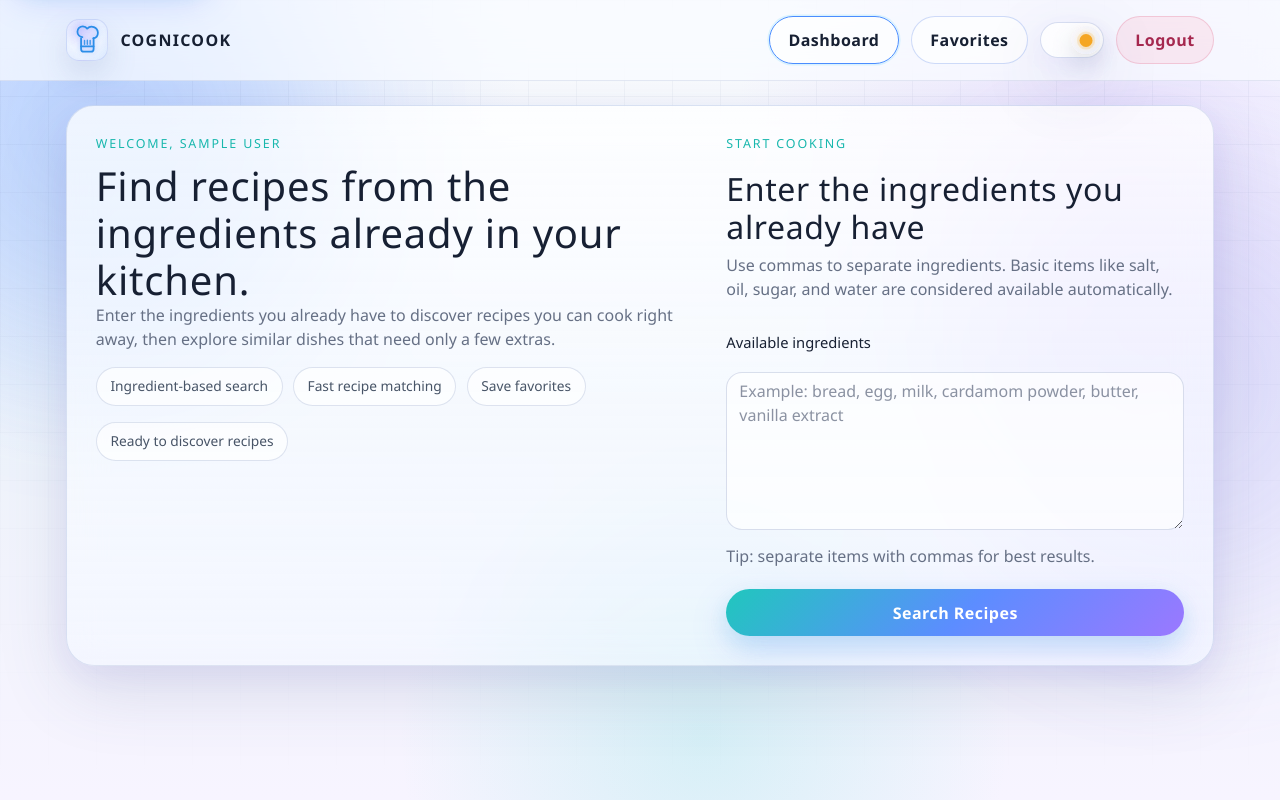
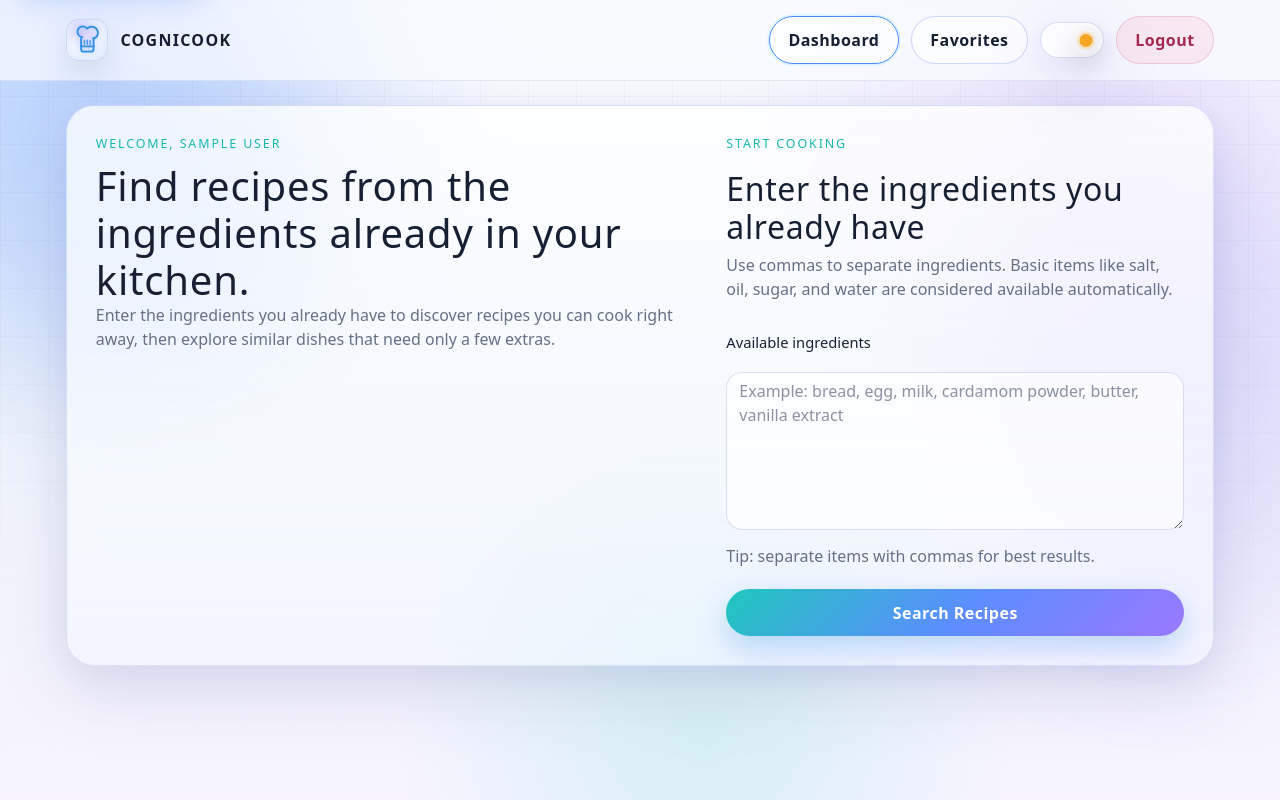
Before and after one commit to Najeel08/cognicook, a Flask app: page /dashboard in a window 1280 px wide. Run offline with Flask 3, Linux system fonts and the light colour scheme; the visitor is signed in with stand-in values (Sample User, id 1); parts of the project's set-up code (start-up, migrations or seed data) failed here and were passed over.

Commit message:
chore: Update README and templates for improved clarity; enhance CSS font-family for better compatibility; add teardown methods in tests for resource management

```diff
--- a/static/css/cognicook.css
+++ b/static/css/cognicook.css
@@ -180,7 +180,7 @@ body {
     min-height: 100vh;
     background: var(--bg-body);
     color: var(--text-main);
-    font-family: "Segoe UI", Roboto, "Helvetica Neue", Arial, sans-serif;
+    font-family: system-ui, -apple-system, BlinkMacSystemFont, "Segoe UI Variable", "Segoe UI", Roboto, "Helvetica Neue", Arial, sans-serif;
     color-scheme: var(--color-scheme);
 }
 
@@ -736,7 +736,6 @@ h3 {
     color: var(--text-muted);
 }
 
-.feature-pills,
 .ingredient-chip-group,
 .detail-meta-row,
 .button-row {
@@ -745,7 +744,6 @@ h3 {
     gap: 0.65rem;
 }
 
-.feature-pills span,
 .ingredient-chip,
 .meta-badge,
 .stat-chip {
@@ -754,7 +752,6 @@ h3 {
     font-size: 0.86rem;
 }
 
-.feature-pills span,
 .stat-chip,
 .meta-badge,
 .ingredient-chip {
@@ -766,6 +763,7 @@ h3 {
 .ingredient-chip {
     color: var(--accent-green);
 }
+
 
 .meta-badge-green {
     color: var(--accent-green);
--- a/templates/dashboard_home.html
+++ b/templates/dashboard_home.html
@@ -14,13 +14,6 @@
     <p class="lead-copy">
       Enter the ingredients you already have to discover recipes you can cook right away, then explore similar dishes that need only a few extras.
     </p>
-
-    <div class="feature-pills hero-pills" aria-label="Product highlights">
-      <span>Ingredient-based search</span>
-      <span>Fast recipe matching</span>
-      <span>Save favorites</span>
-    </div>
-
     {% if not current_user.is_authenticated %}
     <div class="button-row page-actions hero-actions">
       <a href="{{ url_for('register') }}" class="btn btn-neon-primary">
@@ -29,10 +22,6 @@
       <a href="{{ url_for('login') }}" class="btn btn-neon-secondary">
         Log in to Save Favorites
       </a>
-    </div>
-    {% else %}
-    <div class="button-row page-actions hero-actions">
-      <span class="stat-chip">Ready to discover recipes</span>
     </div>
     {% endif %}
   </div>
```
Also changed, not shown: templates/login_v2.html (+0 -7 lines), templates/recipe_view.html (+0 -10 lines), templates/register_v2.html (+0 -7 lines), tests/test_app.py (+18 -3 lines), README.md.
